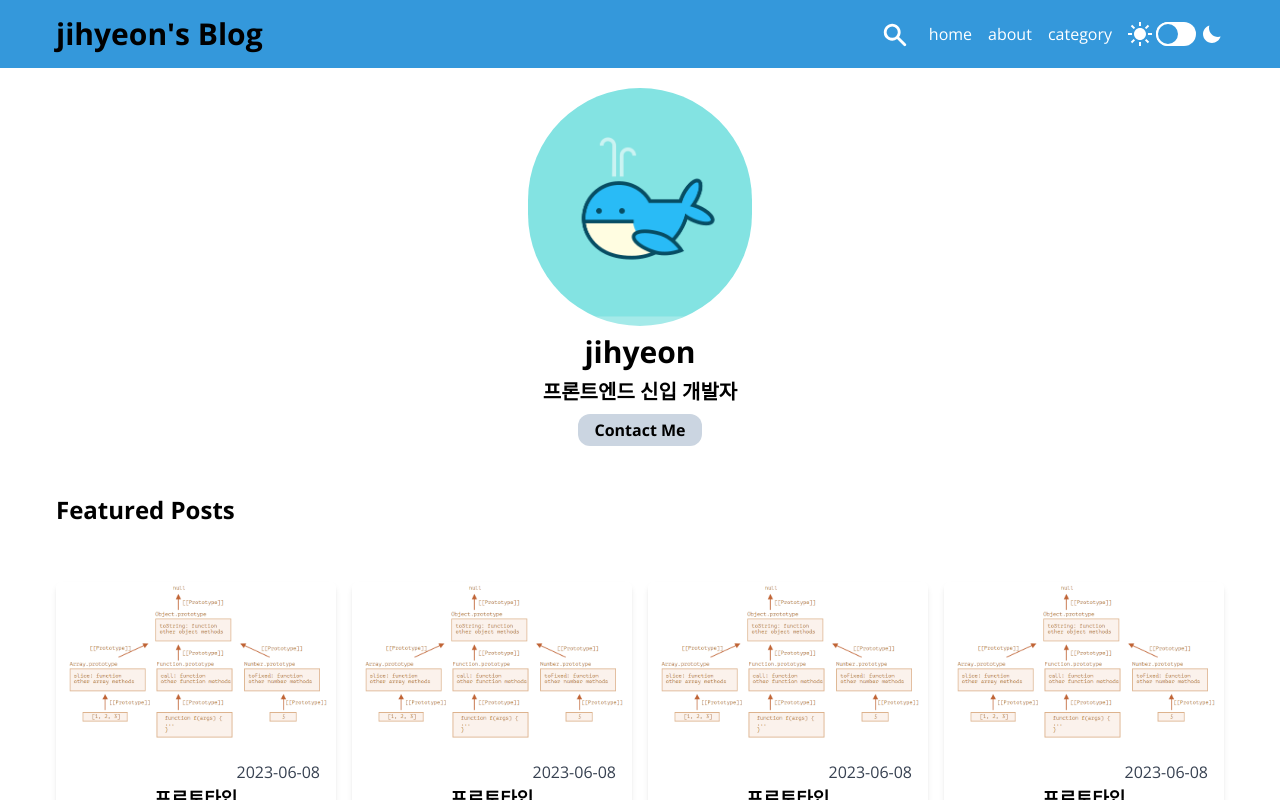
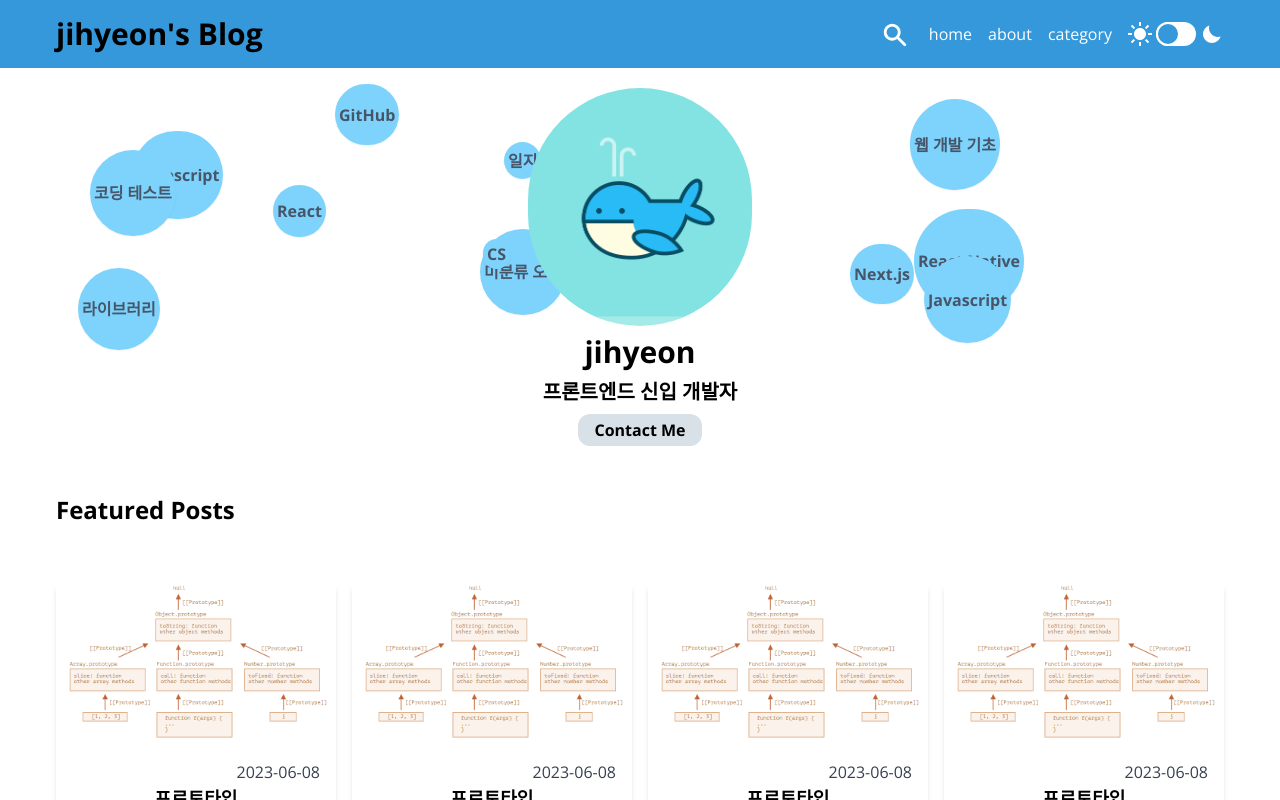
Before and after one commit to jhchoi1182/jihyeon_blog, a Next.js app: page / in a window 1280 px wide. Built offline with nearby package versions, Linux system fonts and the light colour scheme.

Commit message:
feat: dnd할 카테고리 목록 추가

```diff
--- a/data/posts.json
+++ b/data/posts.json
@@ -5,7 +5,7 @@
     "date": "2023-06-08",
     "category": "javascript",
     "path": "prototype",
-    "featured": true
+    "public": true
   },
   {
     "title": "프로토타입",
@@ -13,7 +13,7 @@
     "date": "2023-06-08",
     "category": "javascript",
     "path": "prototype1",
-    "featured": true
+    "public": true
   },
   {
     "title": "프로토타입",
@@ -21,7 +21,7 @@
     "date": "2023-06-08",
     "category": "javascript",
     "path": "prototype2",
-    "featured": true
+    "public": true
   },
   {
     "title": "프로토타입",
@@ -29,7 +29,7 @@
     "date": "2023-06-08",
     "category": "javascript",
     "path": "prototype3",
-    "featured": true
+    "public": true
   },
   {
     "title": "프로토타입",
@@ -37,6 +37,6 @@
     "date": "2023-06-08",
     "category": "javascript",
     "path": "prototype4",
-    "featured": true
+    "public": true
   }
 ]
--- a/src/api/posts.ts
+++ b/src/api/posts.ts
@@ -7,13 +7,13 @@ export type Post = {
   date: Date;
   category: string;
   path: string;
-  featured: boolean;
+  public: boolean;
 };
 
 export type PostData = Post & { content: string };
 
-export async function getFeaturedPosts(): Promise<Post[]> {
-  return getAllPosts().then((posts) => posts.filter((post) => post.featured));
+export async function getPublicPosts(): Promise<Post[]> {
+  return getAllPosts().then((posts) => posts.filter((post) => post.public));
 }
 
 export async function getAllPosts(): Promise<Post[]> {
--- /dev/null
+++ b/src/components/dndArea/Categories.tsx
@@ -0,0 +1,55 @@
+"use client";
+
+import { useEffect, useRef, useState } from "react";
+
+type CategoriesProps = {
+  category: string;
+};
+
+const minX = 56;
+const maxX = window.innerWidth - 140;
+const minY = 25;
+const maxY = 295;
+
+function getRandomNumber(min: number, max: number) {
+  return Math.floor(Math.random() * (max - min)) + min;
+}
+
+export default function Categories({ category }: CategoriesProps) {
+  const x = getRandomNumber(minX, maxX);
+  const y = getRandomNumber(minY, maxY);
+
+  const [XY, setXY] = useState({ x, y });
+  const categoryRef = useRef<HTMLButtonElement>(null);
+
+  useEffect(() => {
+    const handleResize = () => {
+      const viewportMaxX = window.innerWidth - 140;
+      const viewportX = getRandomNumber(minX, viewportMaxX);
+      setXY({ x: viewportX, y });
+    };
+    window.addEventListener("resize", handleResize);
+    return () => {
+      window.removeEventListener("resize", handleResize);
+    };
+  }, []);
+
+  useEffect(() => {
+    if (categoryRef.current) {
+      const categoryWidth = categoryRef.current.offsetWidth;
+      const categoryHeight = categoryRef.current.offsetHeight;
+      const maxSize = Math.max(categoryWidth, categoryHeight);
+      categoryRef.current.style.height = `${maxSize}px`;
+    }
+  }, []);
+
+  return (
+    <button
+      ref={categoryRef}
+      className="absolute -top-[82px] left-0 rounded-full  text-slate-600 text font-bold bg-sky-300 shadow-sm px-1 cursor-grab focus:bg-sky-400"
+      style={{ transform: `translate(${XY.x}px, -${XY.y}px)` }}
+    >
+      {category}
+    </button>
+  );
+}
--- /dev/null
+++ b/src/components/dndArea/DndArea copy.tsx
@@ -0,0 +1,62 @@
+"use client";
+
+import React, { useState, useRef, useEffect } from "react";
+import Profile from "./Profile";
+
+export default function DndArea() {
+  const profileRef = useRef<HTMLDivElement>(null);
+  const [isDragging, setIsDragging] = useState(false);
+  const [dragOffset, setDragOffset] = useState({ x: 0 });
+
+  const handleMouseDown = (e: React.MouseEvent<HTMLDivElement>) => {
+    setIsDragging(true);
+    if (profileRef.current) {
+      const rect = profileRef.current.getBoundingClientRect();
+      const offsetX = e.clientX - rect.left;
+      //클릭 좌표 - //왼쪽 거리
+      setDragOffset({ x: offsetX });
+    }
+  };
+
+  const handleMouseMove = (e: React.MouseEvent<HTMLDivElement>) => {
+    if (!isDragging) return;
+    const newX = e.clientX - dragOffset.x;
+    //클릭 좌표 - //요소 내 클릭 좌표
+    if (profileRef.current) {
+      profileRef.current.style.transform = `translateX(${newX}px)`;
+    }
+  };
+
+  const handleMouseLeave = () => {
+    setIsDragging(false);
+  };
+
+  const handleMouseUp = () => {
+    setIsDragging(false);
+  };
+
+  // useEffect(() => {
+  //   // 초기 렌더링 시 실행될 함수
+  //   if (profileRef.current) {
+  //     const rect = profileRef.current.getBoundingClientRect();
+  //     const containerWidth = profileRef.current.parentElement?.offsetWidth || 0;
+  //     const newX = containerWidth / 2 - rect.width / 2;
+  //     profileRef.current.style.transform = `translateX(${newX}px)`;
+  //   }
+  // }, []);
+
+  return (
+    <section className="relative bg-black">
+      <div
+        ref={profileRef}
+        className="w-56 bg-teal-500 cursor-grab select-none"
+        onMouseDown={handleMouseDown}
+        onMouseLeave={handleMouseLeave}
+        onMouseMove={handleMouseMove}
+        onMouseUp={handleMouseUp}
+      >
+        <Profile />
+      </div>
+    </section>
+  );
+}
--- a/src/components/dndArea/DndArea.tsx
+++ b/src/components/dndArea/DndArea.tsx
@@ -2,13 +2,29 @@
 
 import React, { useState, useRef, useEffect } from "react";
 import Profile from "./Profile";
+import Categories from "./Categories";
+
+const profileWidth = 224;
+const categories = [
+  "웹 개발 기초",
+  "미분류 오류",
+  "React Native",
+  "Javascript",
+  "Typescript",
+  "라이브러리",
+  "GitHub",
+  "Next.js",
+  "React",
+  "일지",
+  "기타",
+  "CS",
+  "코딩 테스트",
+];
 
 export default function DndArea() {
-  const profileWidth = 224;
-
   const profileRef = useRef<HTMLDivElement>(null);
   const [isDragging, setIsDragging] = useState(false);
-  const [clickOffset, setClickOffset] = useState({ x: 0 });
+  const [cursorOffset, setCursorOffset] = useState({ x: 0 });
   const [centerX, setCenterX] = useState(window.innerWidth / 2 - profileWidth / 2);
 
   const handleMouseDown = (e: React.MouseEvent<HTMLDivElement>) => {
@@ -16,7 +32,7 @@ export default function DndArea() {
     if (profileRef.current) {
       const rect = profileRef.current.getBoundingClientRect();
       const offsetX = e.clientX - rect.left;
-      setClickOffset({ x: offsetX });
+      setCursorOffset({ x: offsetX });
     }
   };
 
@@ -25,7 +41,7 @@ export default function DndArea() {
     const { current } = profileRef;
 
     if (current) {
-      const rectLeft = e.clientX - clickOffset.x;
+      const rectLeft = e.clientX - cursorOffset.x;
       current.style.transform = `translateX(${rectLeft}px)`;
       if (current && rectLeft < 56) {
         current.style.transform = `translateX(56px)`;
@@ -48,10 +64,10 @@ export default function DndArea() {
   }, []);
 
   return (
-    <section className="relative overflow-x-hidden">
+    <section className="overflow-x-hidden">
       <div
         ref={profileRef}
-        className="w-56 cursor-grab select-none"
+        className="relative w-56 cursor-grab select-none z-30"
         style={{ transform: `translateX(${centerX}px)` }}
         onMouseDown={handleMouseDown}
         onMouseMove={handleMouseMove}
@@ -60,6 +76,11 @@ export default function DndArea() {
       >
         <Profile />
       </div>
+      <div className="relative">
+        {categories.map((category) => (
+          <Categories key={category} category={category} />
+        ))}
+      </div>
     </section>
   );
 }
--- a/src/components/dndArea/Profile.tsx
+++ b/src/components/dndArea/Profile.tsx
@@ -16,7 +16,7 @@ export default function Profile() {
       <h2 className="text-3xl font-bold mt-2">jihyeon</h2>
       <h3 className="text-xl font-semibold mt-2">프론트엔드 신입 개발자</h3>
       <Link href="/contact">
-        <button className="bg-slate-300 font-bold rounded-xl py-1 px-4 mt-2">Contact Me</button>
+        <button className="bg-[#d9e1e8] font-bold rounded-xl py-1 px-4 mt-2">Contact Me</button>
       </Link>
     </div>
   );
--- a/src/components/post/FeaturedPosts.tsx
+++ b/src/components/post/FeaturedPosts.tsx
@@ -1,8 +1,8 @@
-import { getAllPosts, getFeaturedPosts } from "@/api/posts";
+import { getAllPosts, getPublicPosts } from "@/api/posts";
 import PostsContainer from "./PostsContainer";
 
 export default async function FeaturedPosts() {
-  const posts = await getFeaturedPosts();
+  const posts = await getPublicPosts();
 
   return (
     <section className="mt-12 mb-24 px-14">
--- a/src/components/post/PostCard.tsx
+++ b/src/components/post/PostCard.tsx
@@ -15,7 +15,7 @@ export default function PostCard({ post: { title, description, date, category, p
           <time className="self-end text-gray-700">{date.toString()}</time>
           <h3 className="text-lg font-bold">{title}</h3>
           <p className="w-full truncate text-center">{description}</p>
-          <span className="self-start text-sm rounded-lg bg-green-100 px-2 my-2">{category}</span>
+          <span className="self-start text-sm rounded-2xl bg-teal-400 px-2 py-[2px] my-2">{category}</span>
         </div>
       </article>
     </Link>
```
